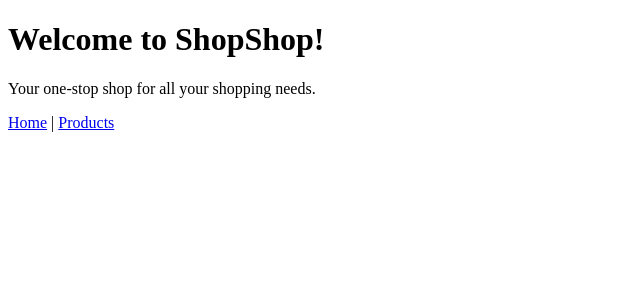
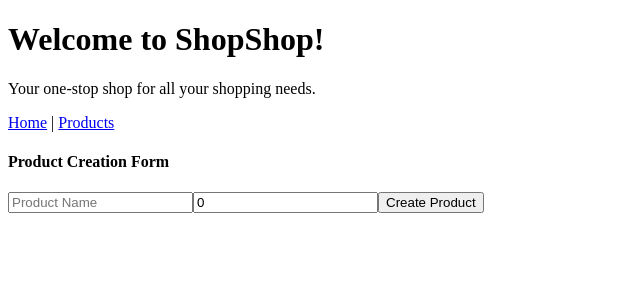
Before and after one commit to caedes/shopshop-app, a React (Vite) app: page /products/create in a window 1280 px wide. Shown: the top 300 px of the page, without its empty margins (0-640 px from the left). Built offline with nearby package versions, Linux system fonts and the light colour scheme; no server answers.

Commit message:
feat: add product creation page and integrate form handling

```diff
--- a/src/app/routes.tsx
+++ b/src/app/routes.tsx
@@ -3,6 +3,7 @@ import { HomePage } from "../ds/pages/HomePage";
 import { ProductsPage } from "../ds/pages/ProductsPage";
 import { MainTemplate } from "../ds/templates/MainTemplate";
 import { ProductDetailPage } from "../ds/pages/ProductDetailPage";
+import { ProductCreationPage } from "../ds/pages/ProductCreationPage";
 
 export const router = createBrowserRouter([
   {
@@ -21,6 +22,10 @@ export const router = createBrowserRouter([
         path: "products/:productId",
         element: <ProductDetailPage />,
       },
+      {
+        path: "products/create",
+        element: <ProductCreationPage />,
+      },
     ],
   },
 ]);
--- /dev/null
+++ b/src/ds/pages/ProductCreationPage.tsx
@@ -0,0 +1,30 @@
+import { useProductCreationForm } from "../../products/useProductCreationForm";
+
+export const ProductCreationPage = () => {
+  const { formData, handleChange, handleSubmit } = useProductCreationForm();
+
+  return (
+    <>
+      <h4>Product Creation Form</h4>
+      <form>
+        <input
+          type="text"
+          name="name"
+          value={formData.name}
+          onChange={handleChange}
+          placeholder="Product Name"
+        />
+        <input
+          type="number"
+          name="price"
+          value={formData.price}
+          onChange={handleChange}
+          placeholder="Product Price"
+        />
+        <button type="submit" onClick={handleSubmit}>
+          Create Product
+        </button>
+      </form>
+    </>
+  );
+};
--- a/src/ds/pages/ProductsPage.tsx
+++ b/src/ds/pages/ProductsPage.tsx
@@ -1,3 +1,4 @@
+import { Link } from "react-router";
 import { ProductList } from "../../products/ProductList";
 
 export const ProductsPage = () => {
@@ -5,6 +6,7 @@ export const ProductsPage = () => {
     <>
       <p>Choose your product.</p>
       <ProductList />
+      <Link to="/products/create">Create New Product</Link>
     </>
   );
 };
--- /dev/null
+++ b/src/products/useProductCreationForm.ts
@@ -0,0 +1,16 @@
+import { useState } from "react";
+
+export const useProductCreationForm = () => {
+  const [formData, setFormData] = useState({ name: "", price: 0 });
+
+  const handleChange = (event: React.ChangeEvent<HTMLInputElement>) => {
+    const { name, value } = event.target;
+    setFormData({ ...formData, [name]: value });
+  };
+  const handleSubmit = async (event: React.FormEvent) => {
+    event.preventDefault();
+    console.log("Submitting form data:", formData);
+  };
+
+  return { formData, handleChange, handleSubmit };
+};
```
